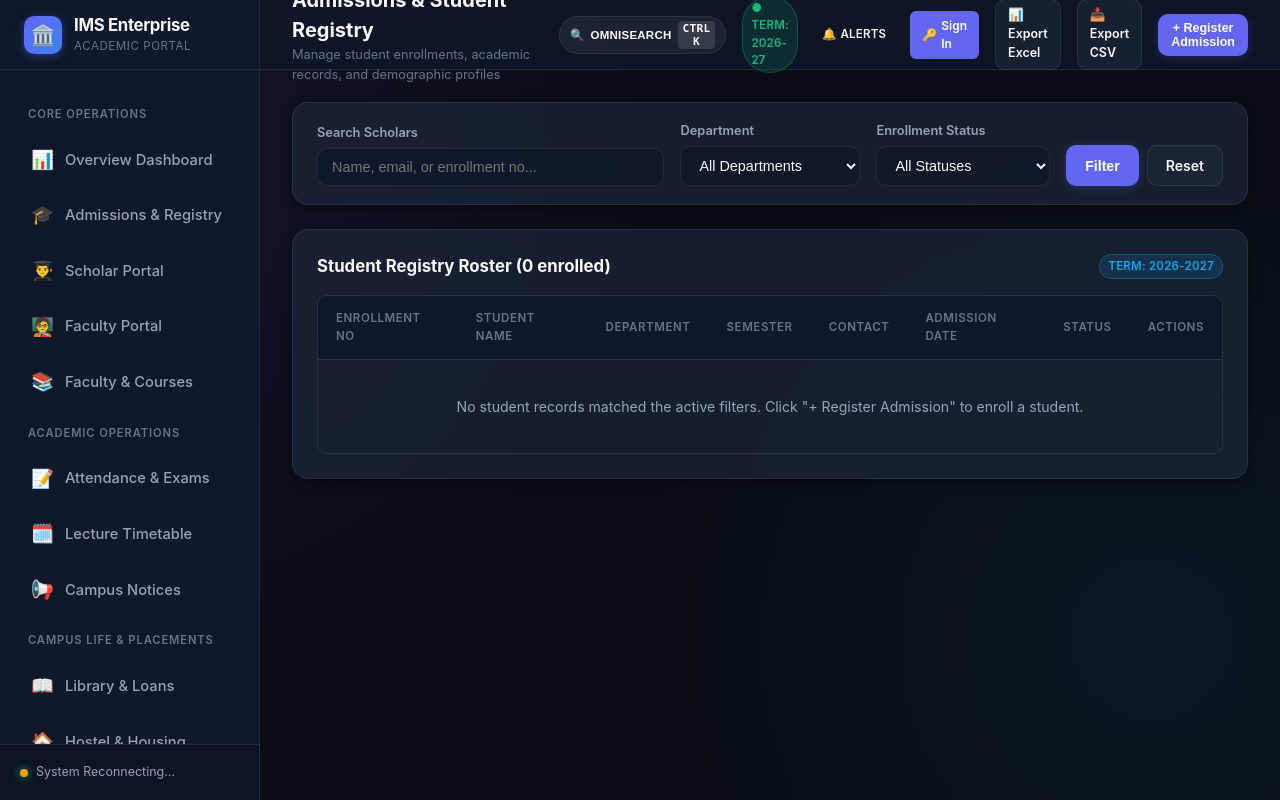
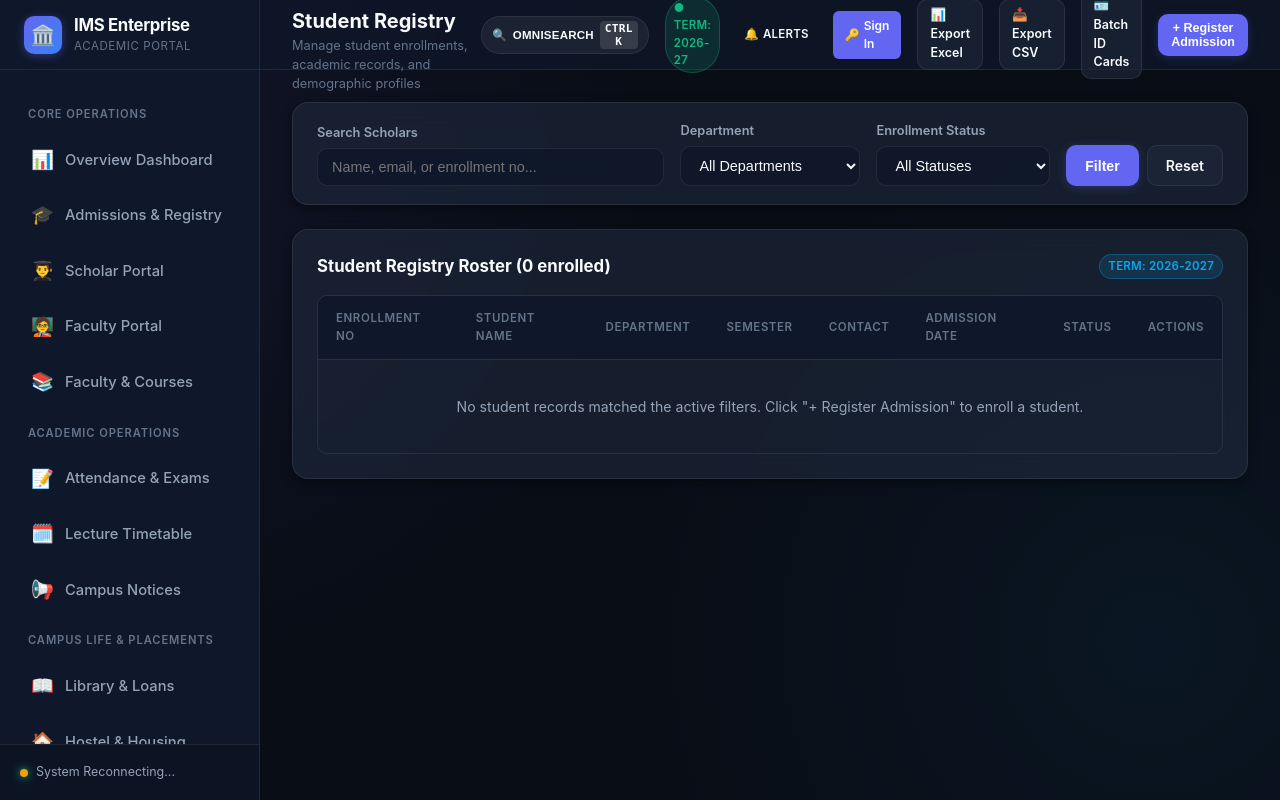
Before and after one commit to AadityaBhuree/Institute-Management-System, a Python web app: template templates/students.html in a window 1280 px wide. Run offline with Jinja, Linux system fonts and the light colour scheme; the template is opened without the code that fills it, so the values that code supplies are empty.

Commit message:
templates/students.html

```diff
--- a/templates/students.html
+++ b/templates/students.html
@@ -10,6 +10,9 @@
 </a>
 <a href="/api/reports/export/students/csv" class="btn btn-secondary btn-sm" id="btn-export-students-csv" title="Download CSV">
   <span>📥 Export CSV</span>
+</a>
+<a href="/api/id-cards/batch/pdf" class="btn btn-secondary btn-sm" id="btn-batch-id-cards-pdf" title="Batch Print A4 Sheet of CR80 ID Cards">
+  <span>🪪 Batch ID Cards</span>
 </a>
 <button class="btn btn-primary btn-sm" onclick="openModal('modal-new-student')">
   <span>+ Register Admission</span>
@@ -93,6 +96,7 @@
               </span>
             </td>
             <td style="text-align: right;">
+              <a href="/api/id-cards/student/{{ s.id }}/pdf" target="_blank" class="btn btn-secondary btn-sm" title="Print CR80 ID Card">🪪</a>
               <button class="btn btn-secondary btn-sm" onclick="viewStudent({{ s.id }})" title="View Details">Profile</button>
               <button class="btn btn-secondary btn-sm" style="color: var(--color-danger);" onclick="deleteStudent({{ s.id }})" title="Delete Record">✕</button>
             </td>
```
